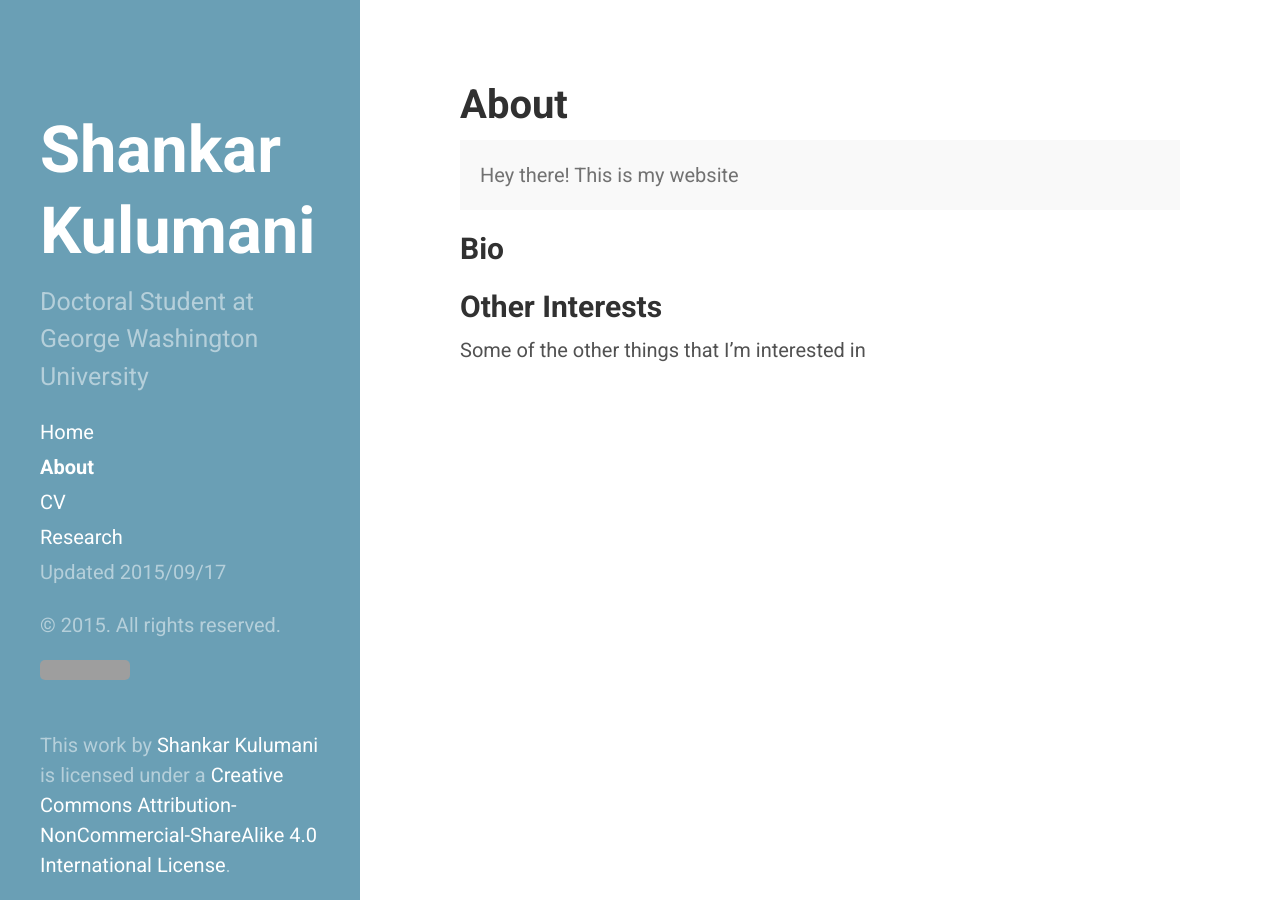
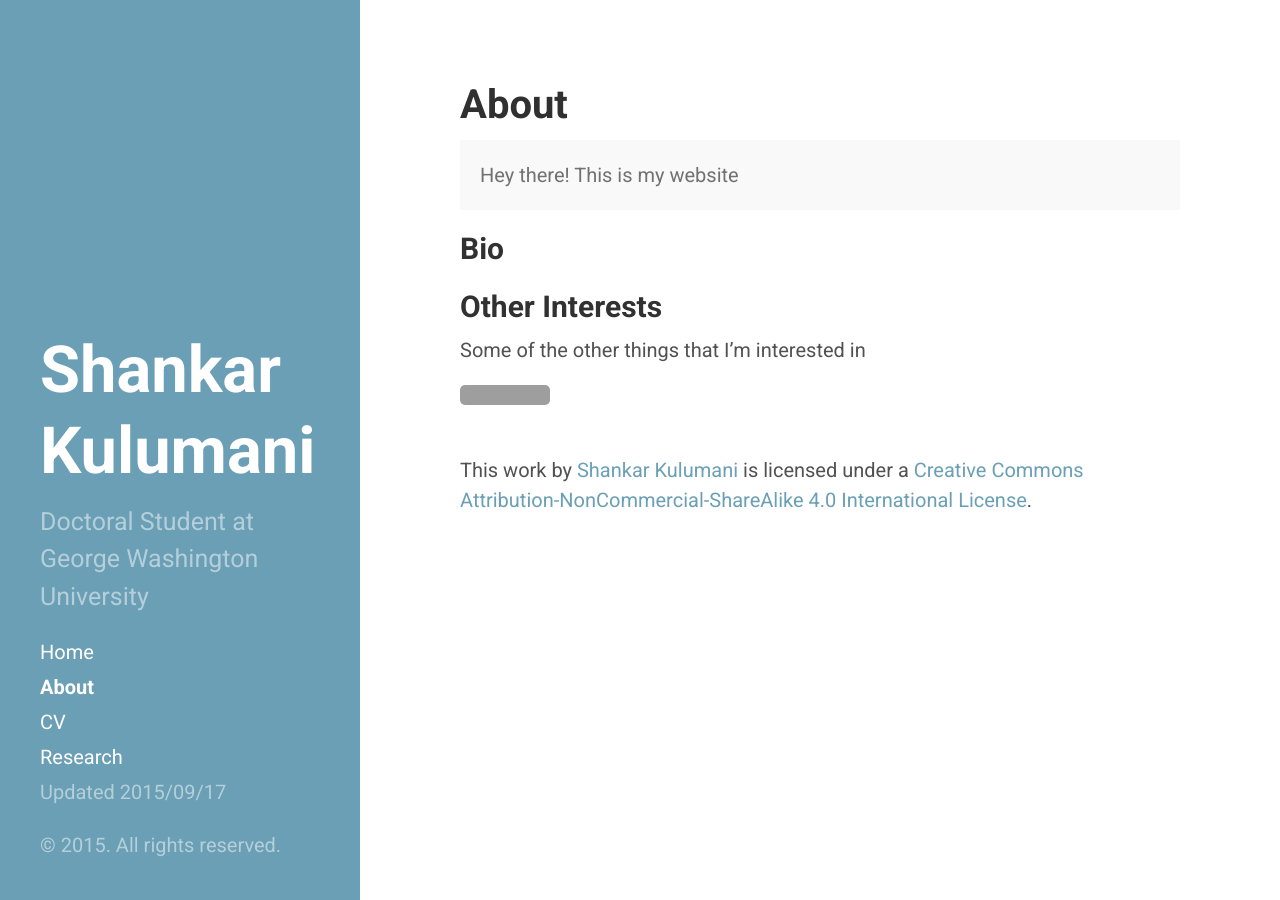
Before and after one commit to skulumani/skulumani.github.io, a Jekyll site: the page built from about.md, in a window 1280 px wide. Built offline with Jekyll 4.4.1, drawn with Linux system fonts in a browser that asks for light colours; grey boxes are pictures that could not be loaded.

Commit message:
move the CC license to the about page

```diff
--- a/_includes/sidebar.html
+++ b/_includes/sidebar.html
@@ -35,6 +35,6 @@
     <!-- <p>&copy; {{ site.time | date: '%Y' }}. All rights reserved.</p> -->
 	<p>&copy; 2015. All rights reserved.</p>
 
-	{% include creative_commons_license.html %}
+
   </div>
 </div>
--- a/about.md
+++ b/about.md
@@ -12,3 +12,5 @@
 ## Other Interests
 
 Some of the other things that I'm interested in
+
+{% include creative_commons_license.html %}
```
